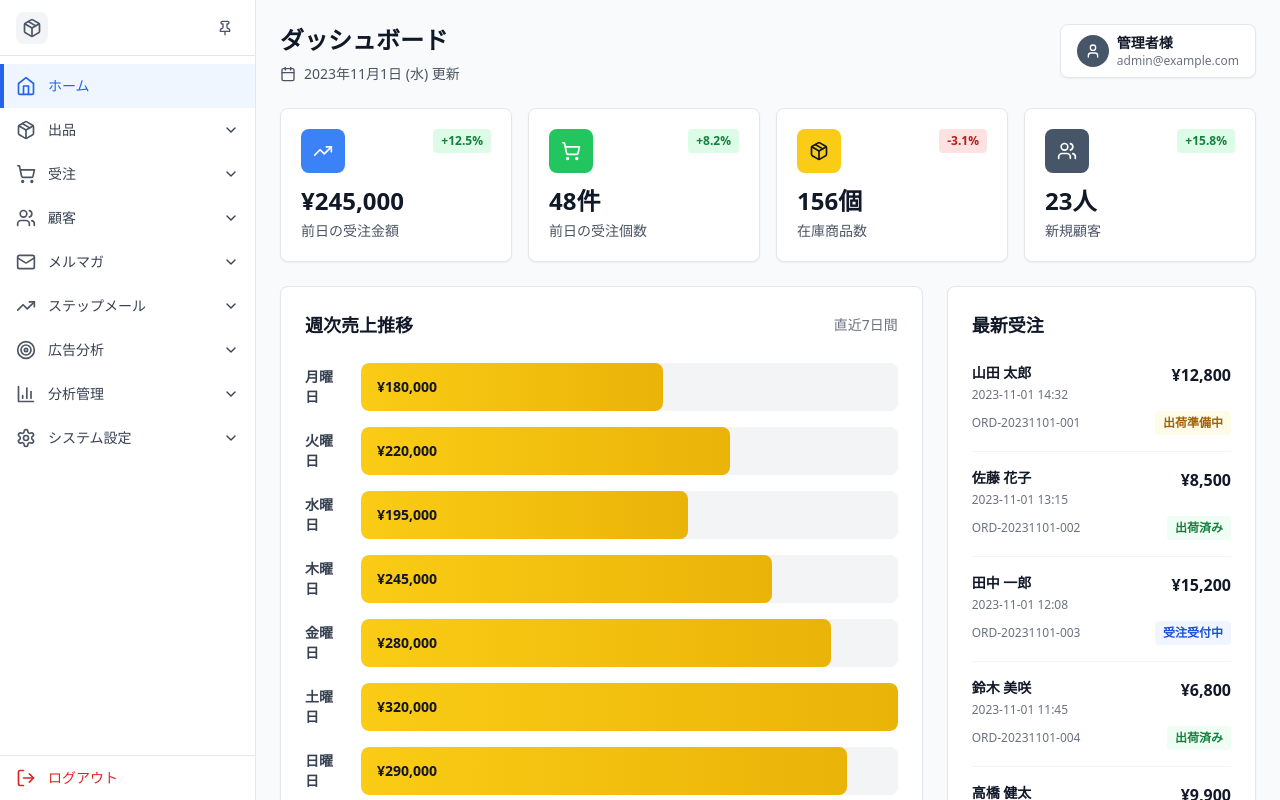
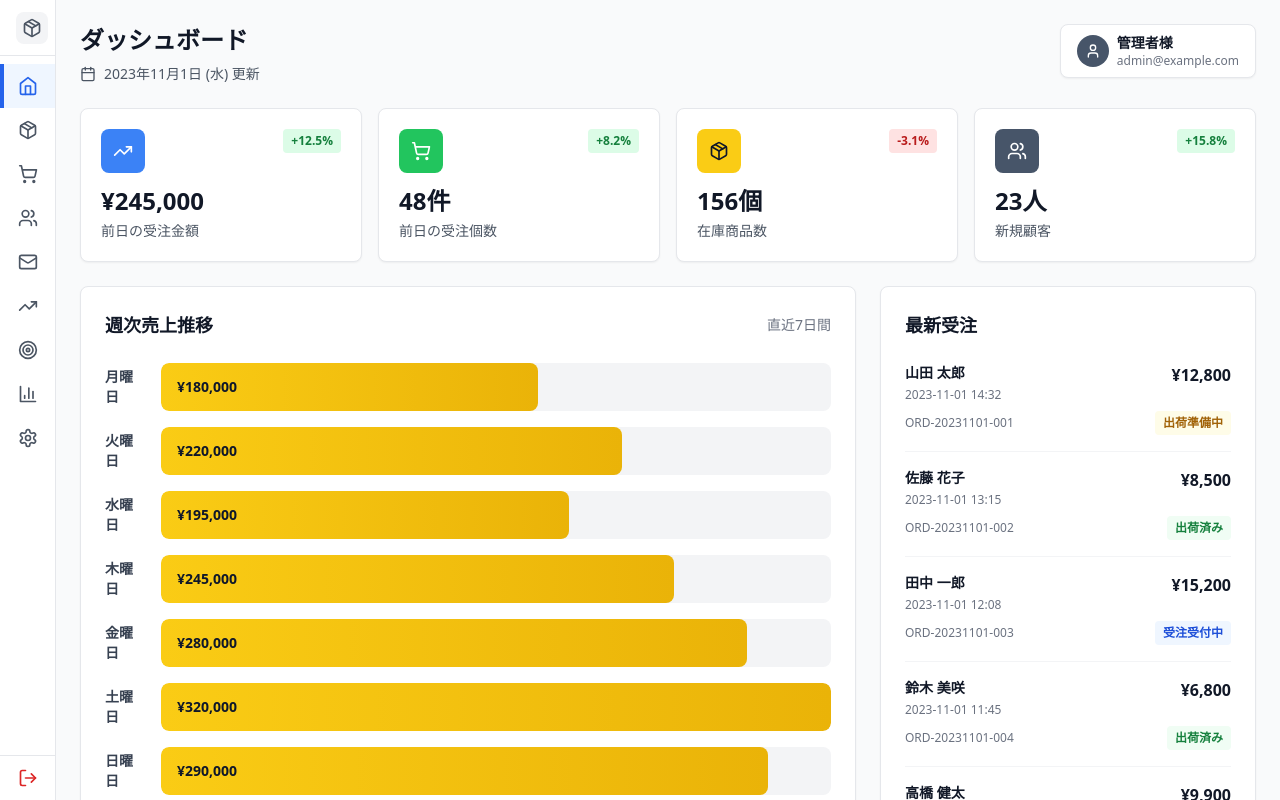
Before and after one commit to cocoro556/furugi-de-vaccine-design, a React (Vite) app: page / in a window 1280 px wide. Built offline with nearby package versions, Linux system fonts and the light colour scheme.

Commit message:
Updated AdminLayout.tsx

```diff
--- a/src/components/admin/AdminLayout.tsx
+++ b/src/components/admin/AdminLayout.tsx
@@ -18,6 +18,7 @@ interface AdminLayoutProps {
 
 export default function AdminLayout({ onLogout, currentUser }: AdminLayoutProps) {
   const [currentPage, setCurrentPage] = useState('dashboard');
+  const [isSidebarOpen, setIsSidebarOpen] = useState(false);
 
   const renderPage = () => {
     switch (currentPage) {
@@ -48,7 +49,13 @@ export default function AdminLayout({ onLogout, currentUser }: AdminLayoutProps)
 
   return (
     <div className="flex h-screen bg-gray-50">
-      <Sidebar currentPage={currentPage} onPageChange={setCurrentPage} onLogout={onLogout} />
+      <Sidebar
+        currentPage={currentPage}
+        onPageChange={setCurrentPage}
+        onLogout={onLogout}
+        isOpen={isSidebarOpen}
+        onToggle={() => setIsSidebarOpen(!isSidebarOpen)}
+      />
       <main className="flex-1 overflow-auto">
         {renderPage()}
       </main>
--- a/src/components/admin/Sidebar.tsx
+++ b/src/components/admin/Sidebar.tsx
@@ -32,11 +32,12 @@ interface SidebarProps {
   currentPage: string;
   onPageChange: (page: string) => void;
   onLogout: () => void;
+  isOpen: boolean;
+  onToggle: () => void;
 }
 
-export default function Sidebar({ currentPage, onPageChange, onLogout }: SidebarProps) {
+export default function Sidebar({ currentPage, onPageChange, onLogout, isOpen, onToggle }: SidebarProps) {
   const [expandedMenus, setExpandedMenus] = useState<string[]>([]);
-  const [isPinned, setIsPinned] = useState(false);
 
   const toggleMenu = (menuId: string) => {
     setExpandedMenus(prev =>
@@ -176,30 +177,17 @@ export default function Sidebar({ currentPage, onPageChange, onLogout }: Sidebar
   ];
 
   return (
-    <aside className={`bg-white border-r border-gray-200 flex flex-col shadow-sm transition-all duration-300 group ${
-      isPinned ? 'w-64' : 'w-14 hover:w-64'
+    <aside className={`bg-white border-r border-gray-200 flex flex-col shadow-sm transition-all duration-300 ${
+      isOpen ? 'w-64' : 'w-14'
     }`}>
       <div className="h-14 border-b border-gray-200 flex items-center px-4 transition-all">
-        <div className={`flex items-center gap-2 ${
-          isPinned ? 'w-full justify-between' : 'justify-center group-hover:w-full group-hover:justify-between'
-        }`}>
-          <div className="w-8 h-8 bg-gray-100 rounded-lg flex items-center justify-center flex-shrink-0">
+        <button
+          onClick={onToggle}
+          className="w-8 h-8 bg-gray-100 rounded-lg flex items-center justify-center flex-shrink-0 hover:bg-gray-200 transition-colors"
+          title={isOpen ? 'メニューを閉じる' : 'メニューを開く'}
+        >
           <Package className="w-5 h-5 text-gray-600" />
-          </div>
-          <button
-            onClick={() => setIsPinned(!isPinned)}
-            className={`flex-shrink-0 p-1.5 rounded hover:bg-gray-100 transition-all ${
-              isPinned ? 'opacity-100' : 'opacity-0 group-hover:opacity-100'
-            }`}
-            title={isPinned ? 'サイドバーの固定を解除' : 'サイドバーを固定'}
-          >
-            {isPinned ? (
-              <PinOff className="w-4 h-4 text-gray-600" />
-            ) : (
-              <Pin className="w-4 h-4 text-gray-600" />
-            )}
         </button>
-        </div>
       </div>
 
       <nav className="flex-1 py-2 overflow-y-auto">
@@ -221,7 +209,7 @@ export default function Sidebar({ currentPage, onPageChange, onLogout }: Sidebar
                   }
                 }}
                 className={`w-full flex items-center gap-3 px-4 py-3 transition-all relative ${
-                  isPinned ? 'justify-start' : 'justify-center group-hover:justify-start'
+                  isOpen ? 'justify-start' : 'justify-center'
                 } ${
                   isActive || isParentActive
                     ? 'bg-blue-50 text-blue-600'
@@ -234,20 +222,22 @@ export default function Sidebar({ currentPage, onPageChange, onLogout }: Sidebar
                 <Icon className={`w-5 h-5 flex-shrink-0 ${
                   isActive || isParentActive ? 'text-blue-600' : 'text-gray-600'
                 }`} />
-                <span className={`text-sm font-medium whitespace-nowrap ${
-                  isPinned ? 'block' : 'hidden group-hover:block'
-                }`}>{item.label}</span>
+                {isOpen && (
+                  <>
+                    <span className="text-sm font-medium whitespace-nowrap">{item.label}</span>
                     {hasChildren && (
                       <ChevronDown
                         className={`w-4 h-4 ml-auto transition-transform ${
-                      isPinned ? 'block' : 'hidden group-hover:block'
-                    } ${isExpanded ? 'transform rotate-180' : ''}`}
+                          isExpanded ? 'transform rotate-180' : ''
+                        }`}
                       />
+                    )}
+                  </>
                 )}
               </button>
 
-              {hasChildren && isExpanded && (
-                <div className={`bg-gray-50 ${isPinned ? 'block' : 'hidden group-hover:block'}`}>
+              {hasChildren && isExpanded && isOpen && (
+                <div className="bg-gray-50">
                   {item.children.map((child: any) => {
                     const isChildActive = currentPage === child.id;
                     return (
@@ -277,10 +267,12 @@ export default function Sidebar({ currentPage, onPageChange, onLogout }: Sidebar
       <div className="border-t border-gray-200">
         <button
           onClick={onLogout}
-          className="w-full flex items-center justify-center group-hover:justify-start gap-3 px-4 py-3 text-red-600 hover:bg-red-50 transition-all"
+          className={`w-full flex items-center gap-3 px-4 py-3 text-red-600 hover:bg-red-50 transition-all ${
+            isOpen ? 'justify-start' : 'justify-center'
+          }`}
         >
           <LogOut className="w-5 h-5 flex-shrink-0" />
-          <span className={`text-sm font-medium ${isPinned ? 'block' : 'hidden group-hover:block'}`}>ログアウト</span>
+          {isOpen && <span className="text-sm font-medium">ログアウト</span>}
         </button>
       </div>
     </aside>
```
Lines whose indentation alone changed are shown as unchanged.
